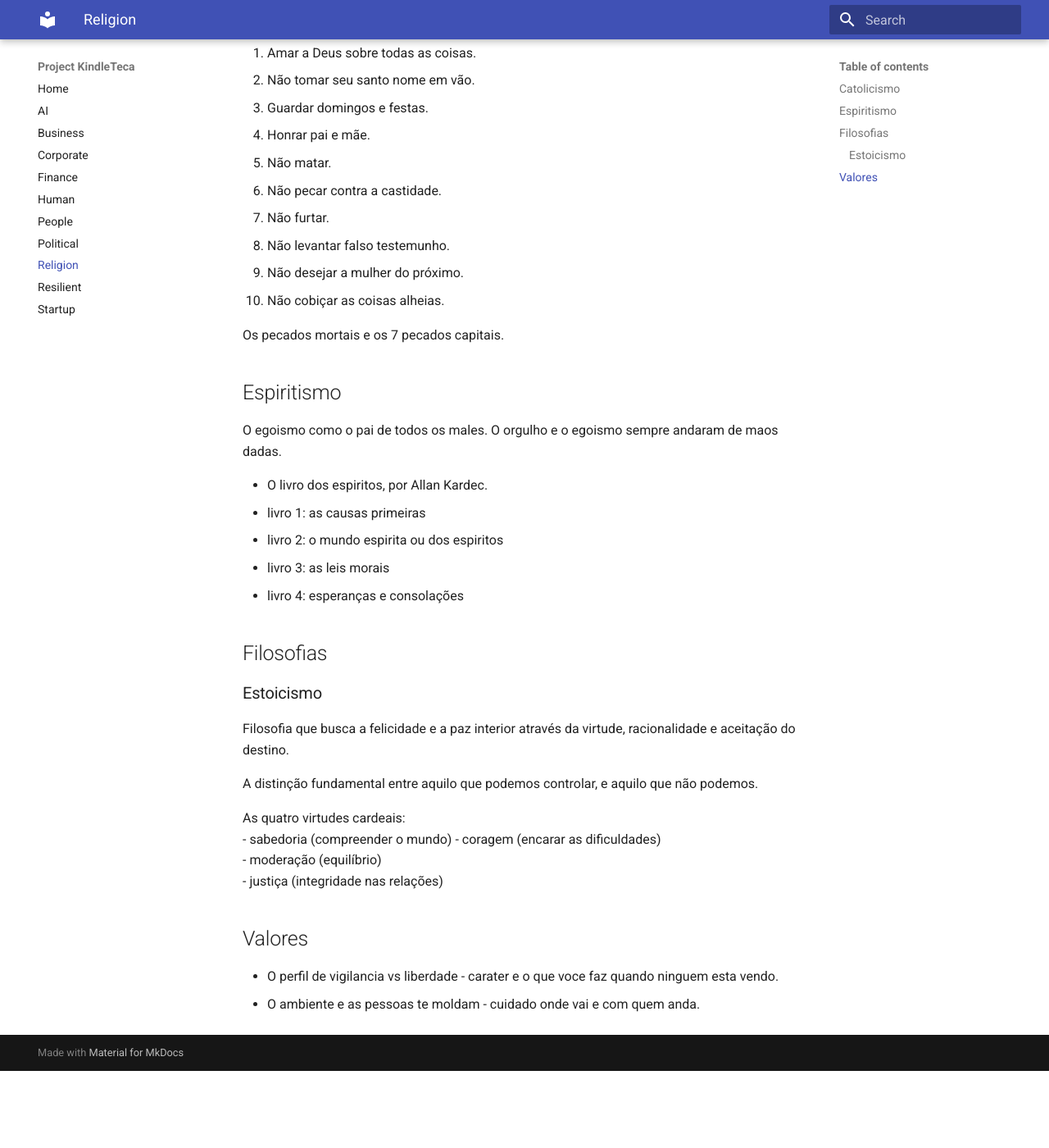
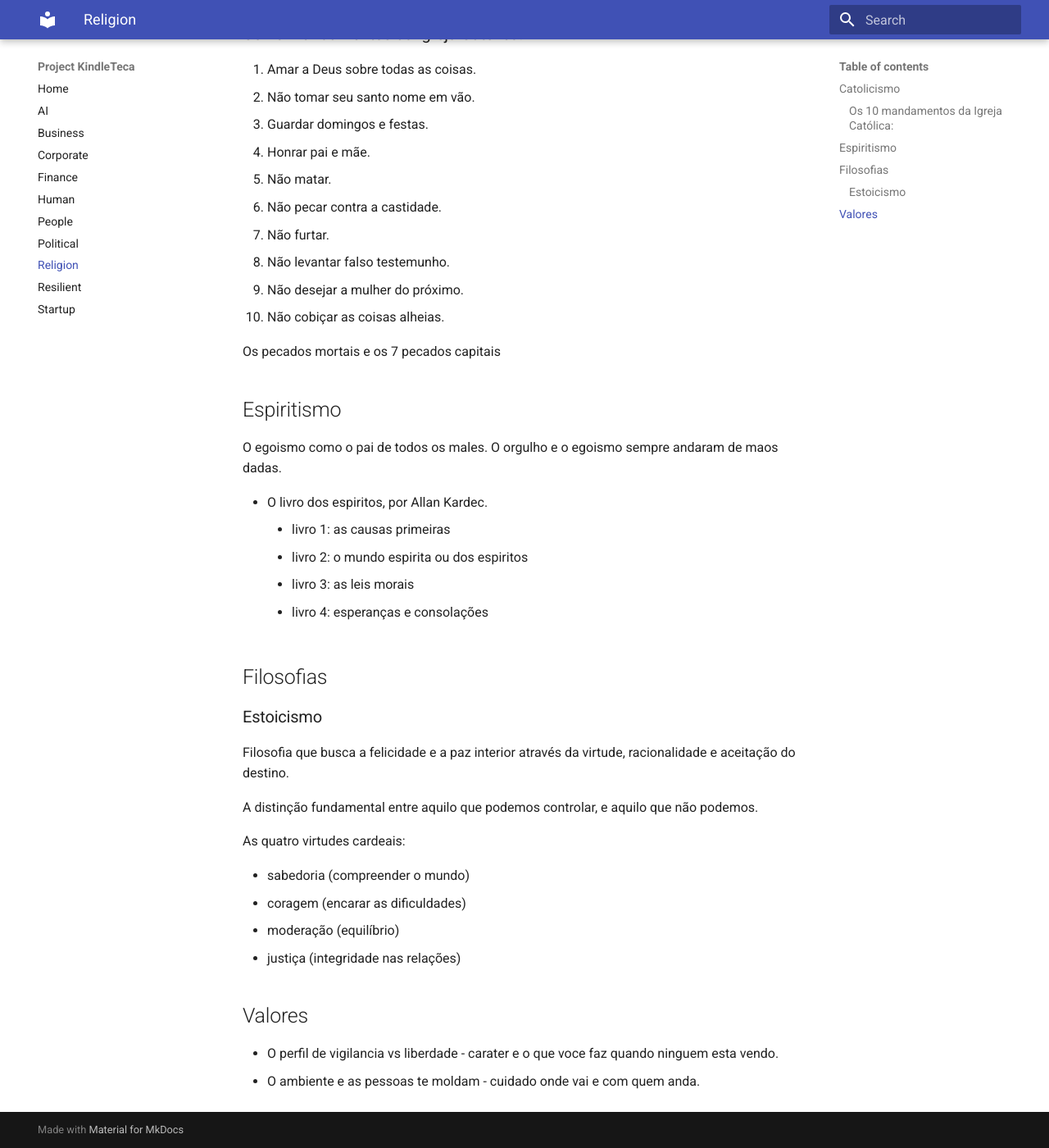
Before and after one commit to renatobrf/kindle-teca, an MkDocs documentation site: the page built from docs/religiao.md, in a window 1280 px wide and 1400 px high, scrolled down 395 px. Shown: the whole window at 82% size. Built offline with MkDocs 1.6.1 and Material for MkDocs 9.7.7, drawn with Linux system fonts in a browser that asks for light colours; before the commit the page ends 1701 px from its top, so only the background shows below that.

Commit message:
Update religiao.md

```diff
--- a/docs/religiao.md
+++ b/docs/religiao.md
@@ -6,7 +6,7 @@ A Igreja Católica é a comunidade cristã universal, fundada por Cristo, que un
 
 Fé em Jesus Cristo: Base do cristianismo.
 
-Os 10 mandamentos da Igreja Católica:
+### Os 10 mandamentos da Igreja Católica:
 
 1. Amar a Deus sobre todas as coisas.
 2. Não tomar seu santo nome em vão.
@@ -19,17 +19,18 @@ Os 10 mandamentos da Igreja Católica:
 9. Não desejar a mulher do próximo.
 10. Não cobiçar as coisas alheias.
 
-Os pecados mortais e os 7 pecados capitais.
+
+Os pecados mortais e os 7 pecados capitais
 
 ## Espiritismo
 
 O egoismo como o pai de todos os males. O orgulho e o egoismo sempre andaram de maos dadas.
 
 - O livro dos espiritos, por Allan Kardec.
-  - livro 1: as causas primeiras
-  - livro 2: o mundo espirita ou dos espiritos
-  - livro 3: as leis morais
-  - livro 4: esperanças e consolações
+    - livro 1: as causas primeiras
+    - livro 2: o mundo espirita ou dos espiritos
+    - livro 3: as leis morais
+    - livro 4: esperanças e consolações
 
 ## Filosofias
 
@@ -39,6 +40,7 @@ Filosofia que busca a felicidade e a paz interior através da virtude, racionali
 A distinção fundamental entre aquilo que podemos controlar, e aquilo que não podemos.
 
 As quatro virtudes cardeais:
+
 - sabedoria (compreender o mundo)
 - coragem (encarar as dificuldades)
 - moderação (equilíbrio)
```
